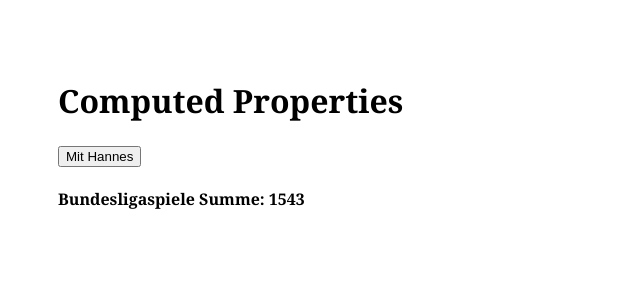
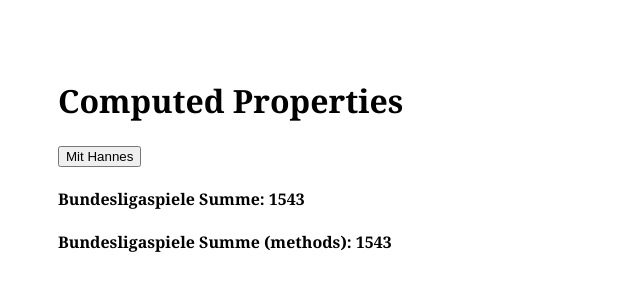
Before and after one commit to siggi-ai/Vue-Practice, a Vue app: page / in a window 1280 px wide. Shown: the top 300 px of the page, without its empty margins (0-640 px from the left). Built offline with nearby package versions, Linux system fonts and the light colour scheme.

Commit message:
compare computed/methods

```diff
--- a/src/App.vue
+++ b/src/App.vue
@@ -17,6 +17,10 @@
     <h4>
       Bundesligaspiele Summe:
       {{ sumNumberOfMatches }}
+    </h4>
+    <h4>
+      Bundesligaspiele Summe (methods):
+      {{ getSumNumberOfMatches() }}
     </h4>
   </div>
 </template>
@@ -51,6 +55,13 @@ export default {
       ],
     };
   },
+  methods: {
+    getSumNumberOfMatches() {
+      return this.players.reduce(
+        (total, current) => (total = total + current.numberOfMatches), 0
+      );
+    },
+  },
   computed: {
     sumNumberOfMatches() {
       return this.players.reduce(
```
